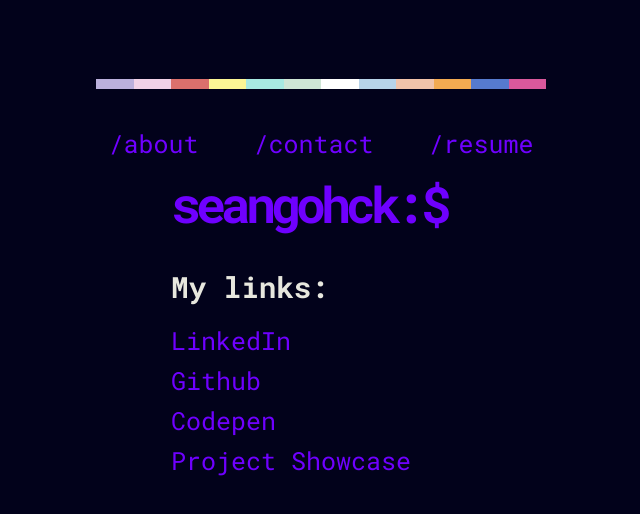
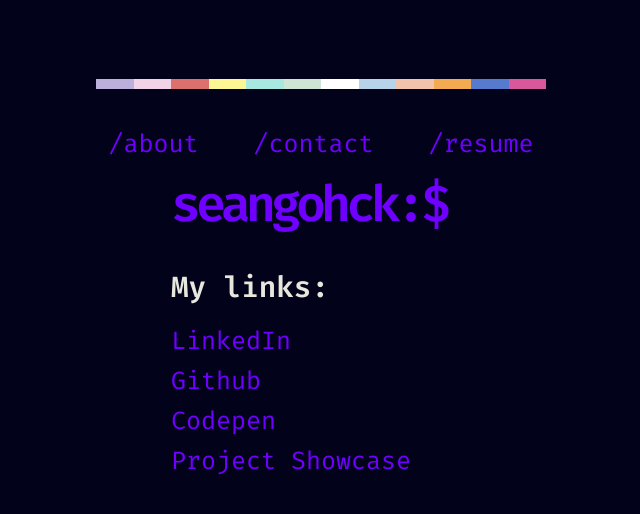
Before and after one commit to seangoats/seangoats.github.io, a plain HTML site: page index.html in a window 1280 px wide. Shown: the whole page, without its empty margins (319-959 px from the left). Drawn offline with Linux system fonts and the light colour scheme.

Commit message:
Change font

```diff
--- a/css/app.css
+++ b/css/app.css
@@ -1,5 +1,3 @@
-@import url('https://fonts.googleapis.com/css2?family=Roboto+Mono:wght@300;400;700&display=swap');
-
 * {
 	box-sizing: border-box;
 	padding: 0;
@@ -11,7 +9,7 @@
 }
 
 body {
-	font-family: 'Roboto Mono', sans-serif;
+	font-family: 'Fira Code', monospace;
 	background-color: rgb(2, 2, 27);
 	color: rgb(231, 231, 222);
 	font-size: 25px;
--- a/index.html
+++ b/index.html
@@ -7,6 +7,7 @@
 		<link rel="stylesheet" href="css/app.css" />
 		<title>Sean Goh</title>
 		<link rel="shortcut icon" href="assets/favicon.ico" type="image/x-icon" />
+		<link href="https://fonts.googleapis.com/css2?family=Fira+Code:wght@400;600&display=swap" rel="stylesheet" />
 	</head>
 
 	<body>
```
